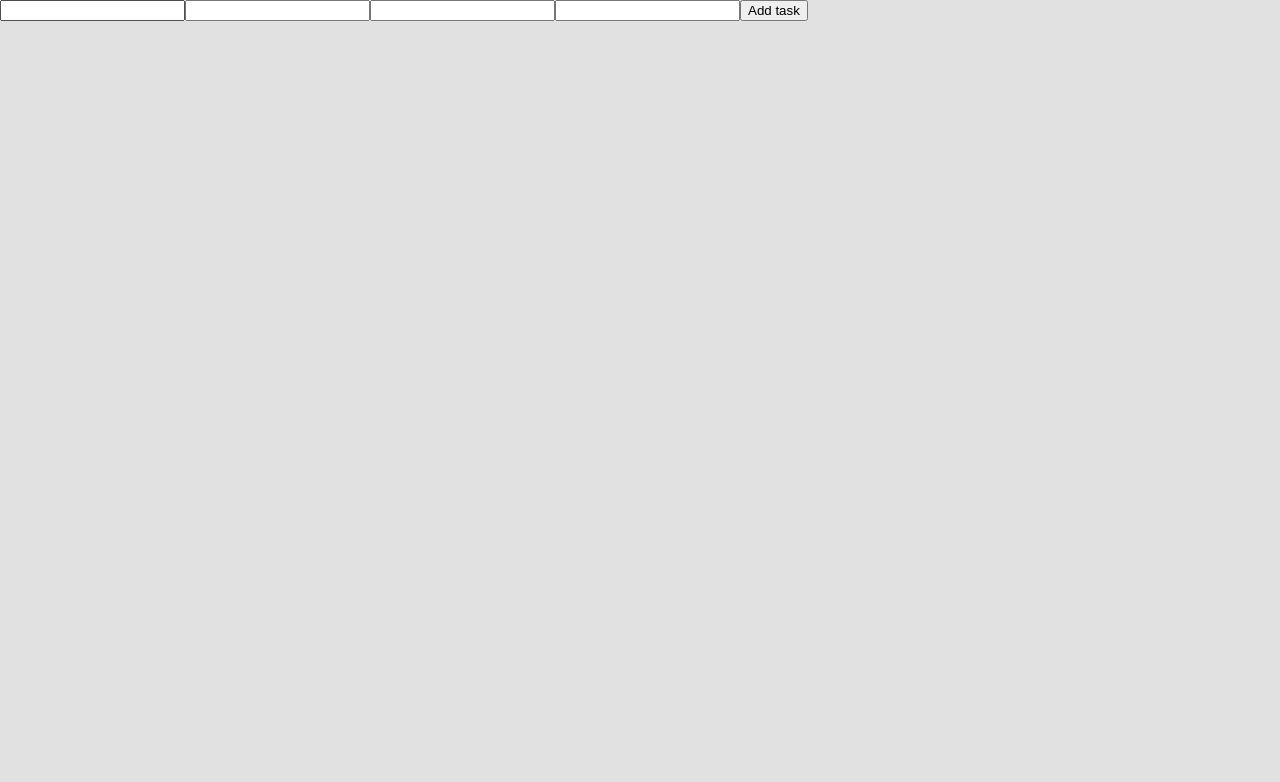
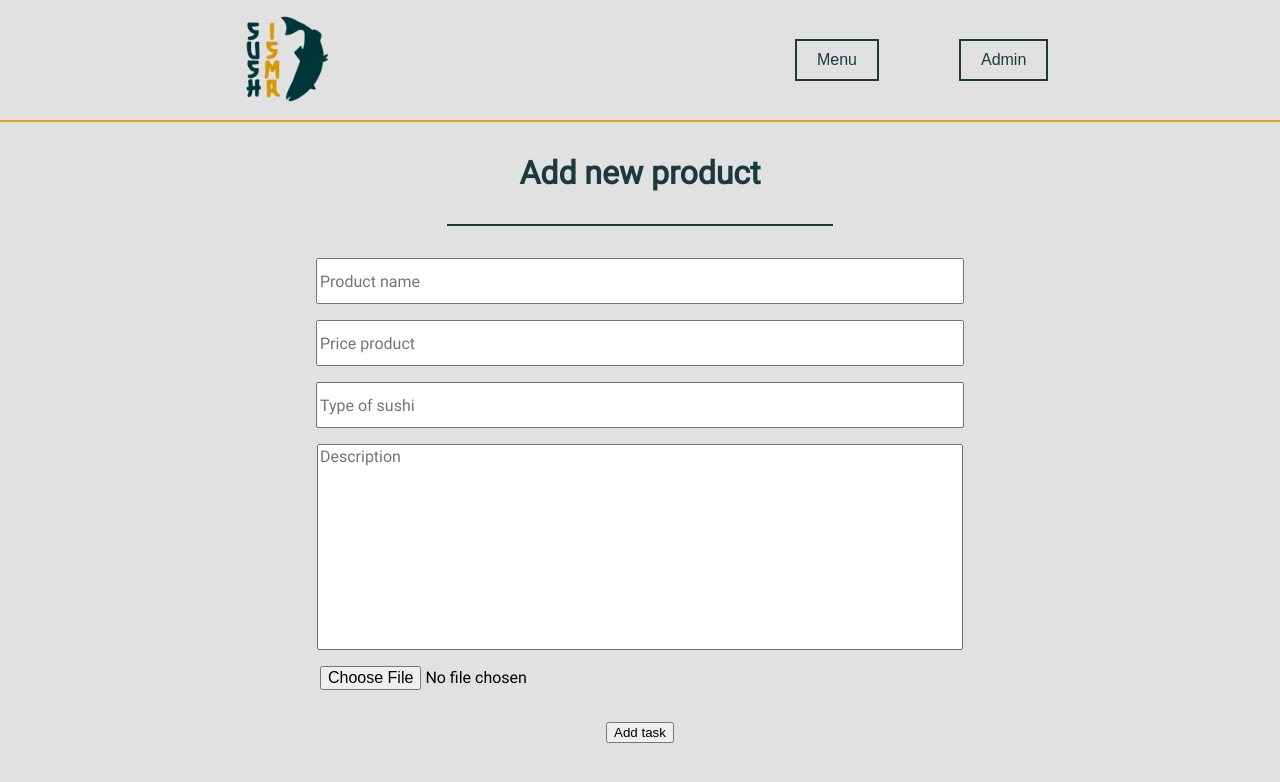
Before and after one commit to amsiceza/TBridge-Sushisma, a React (Vite) app: page /addProduct in a window 1280 px wide. Shown: the top 782 px of the page. Built offline with nearby package versions, Linux system fonts and the light colour scheme.

Commit message:
Fixed logic for add and delete products

```diff
--- a/src/components/Products/AddProducts/AddProducts.jsx
+++ b/src/components/Products/AddProducts/AddProducts.jsx
@@ -1,19 +1,19 @@
 import React, { useState, useContext } from "react";
+import Header from "../../Header/Header";
 import { ProductContext } from "../../../context/ProductsContext/ProductState";
+import "./AddProducts.scss"
 
 const AddProducts = () => {
-  const [title, setTitle] = useState("");
   const { addProduct } = useContext(ProductContext);
 
   const handleSubmit = event => {
     event.preventDefault();
     const formData = new FormData();
-    if (event.target.imageProduct.files[0]) formData.set('imageProduct', event.target.imageProduct.files[0]);
+    if (event.target.img.files[0]) formData.set('img', event.target.img.files[0]);
     formData.set('name_product', event.target.name_product.value)
     formData.set('description', event.target.description.value)
     formData.set('price_product', event.target.price_product.value)
     formData.set('category_name', event.target.category_name.value)
-
 
     addProduct(formData)
       .then(res => {
@@ -22,36 +22,44 @@ const AddProducts = () => {
       .catch((error) => {
         console.error(error)
       })
+
   }
 
   return (
-    <form onSubmit={handleSubmit}>
+    <div>
+      <Header/>
+
+        <div className="header-title">
+          <h1 className="title-addp">Add new product</h1>
+          <hr />
+        </div>
+
+        <form className="form-add" onSubmit={handleSubmit}>
           <input
             type="text"
-        onChange={(e) => setTitle(e.target.value)}
             name="name_product"
-        value={title}
+            placeholder="Product name"
           />
           <input
             type="text"
-        onChange={(e) => setTitle(e.target.value)}
-        name="description"
-        value={title}
+            name="price_product"
+            placeholder="Price product"
           />
           <input
             type="text"
-        onChange={(e) => setTitle(e.target.value)}
-        name="price_product"
-        value={title}
+            name="category_name"
+            placeholder="Type of sushi"
           />
-      <input
+          <textarea
             type="text"
-        onChange={(e) => setTitle(e.target.value)}
-        name="category_name"
-        value={title}
+            name="description"
+            placeholder="Description"
           />
+          <input type="file" name="img"/>
           <button type="submit">Add task</button>
         </form>
+
+    </div>
   );
 };
 
--- a/src/components/Products/AddProducts/AddProducts.scss
+++ b/src/components/Products/AddProducts/AddProducts.scss
@@ -0,0 +1,36 @@
+@import "../../../colors.scss";
+
+.form-add{
+    display: flex;
+    flex-direction: column;
+    justify-content: center;
+    align-items: center;
+    gap: 1rem;
+    margin-top: 2rem;
+}
+.form-add input{
+    width: 50%;
+    height: 40px;
+    font-family: "myFont";
+    font-size: 1rem;
+}
+.form-add textarea{
+    height: 200px;
+    width: 50%;
+    font-family: "myFont";
+    font-size: 1rem;
+    resize: none;
+}
+.header-title{
+    margin-top: 2rem;
+}
+
+.header-title h1{
+    color: $first-color;
+    text-align: center;
+    margin-bottom: 2rem;
+}
+.header-title hr{
+    width: 30%;
+    border: 1px solid $first-color;
+}
--- a/src/components/Products/AdminProducts/AdminProducts.jsx
+++ b/src/components/Products/AdminProducts/AdminProducts.jsx
@@ -1,37 +1,54 @@
-import React, { useContext, useEffect } from "react";
-import {ProductContext } from "../../../context/ProductsContext/ProductState";
+import React, { useContext, useEffect, useState } from "react";
+import { ProductContext } from "../../../context/ProductsContext/ProductState";
 import { Link } from "react-router-dom";
-import "./AdminProducts.scss"
+import "./AdminProducts.scss";
 
 const AdminProducts = () => {
-  const {adminProducts,products, deleteProduct} = useContext(ProductContext)
+  const { adminProducts, products, deleteProduct } = useContext(ProductContext);
+  const [deleteConfirmation, setDeleteConfirmation] = useState(false);
+  const [productIdToDelete, setProductIdToDelete] = useState(null);
 
   useEffect(() => {
     adminProducts();
   }, []);
 
+  const handleDeleteConfirmation = (productId) => {
+    if (deleteConfirmation && productId === productIdToDelete) {
+      deleteProduct(productId);
+    } else {
+      setDeleteConfirmation(true);
+      setProductIdToDelete(productId);
+    }
+  };
 
   return (
-
     <div>
-      <button ><Link to={'/addProduct'}>Edit</Link> </button>
-      <div className='main-card'>
+      <button>
+        <Link to={"/addProduct"}>Edit</Link>
+      </button>
+      <div className="main-card">
         {products.map((product) => (
           <div key={product.id} className="project-card">
             <img src={`http://localhost:3000/${product.img}`} alt="" />
-            <h3>{product.name_product}
+            <h3>
+              {product.name_product}
               <br />
             </h3>
             <hr />
-            <div className='parrafo-scroll'>
+            <div className="parrafo-scroll">
               <p>{product.description}</p>
             </div>
             <div className="btns-admin">
-              <button ><Link to={'/task/' + product.id}>Edit</Link> </button>
-              <button onClick={()=>deleteProduct(product.id)}>Delete</button>
+              <button>
+                <Link to={"/task/" + product.id}>Edit</Link>
+              </button>
+              <button onClick={() => handleDeleteConfirmation(product.id)}>
+                {deleteConfirmation && product.id === productIdToDelete
+                  ? "Agree?"
+                  : "Delete"}
+              </button>
             </div>
           </div>
-
         ))}
       </div>
     </div>
--- a/src/context/ProductsContext/ProductState.jsx
+++ b/src/context/ProductsContext/ProductState.jsx
@@ -26,7 +26,7 @@ export const ProductProvider = ({children}) => {
 
   const addProduct = async (product) => {
     try {
-      const res = await axios.post("localhost:3000/products/create", product);
+      const res = await axios.post("http://localhost:3000/products/create", product);
       dispatch({
         type: "ADD_TASK",
         payload: res.data.products,
```
Lines whose indentation alone changed are shown as unchanged.
